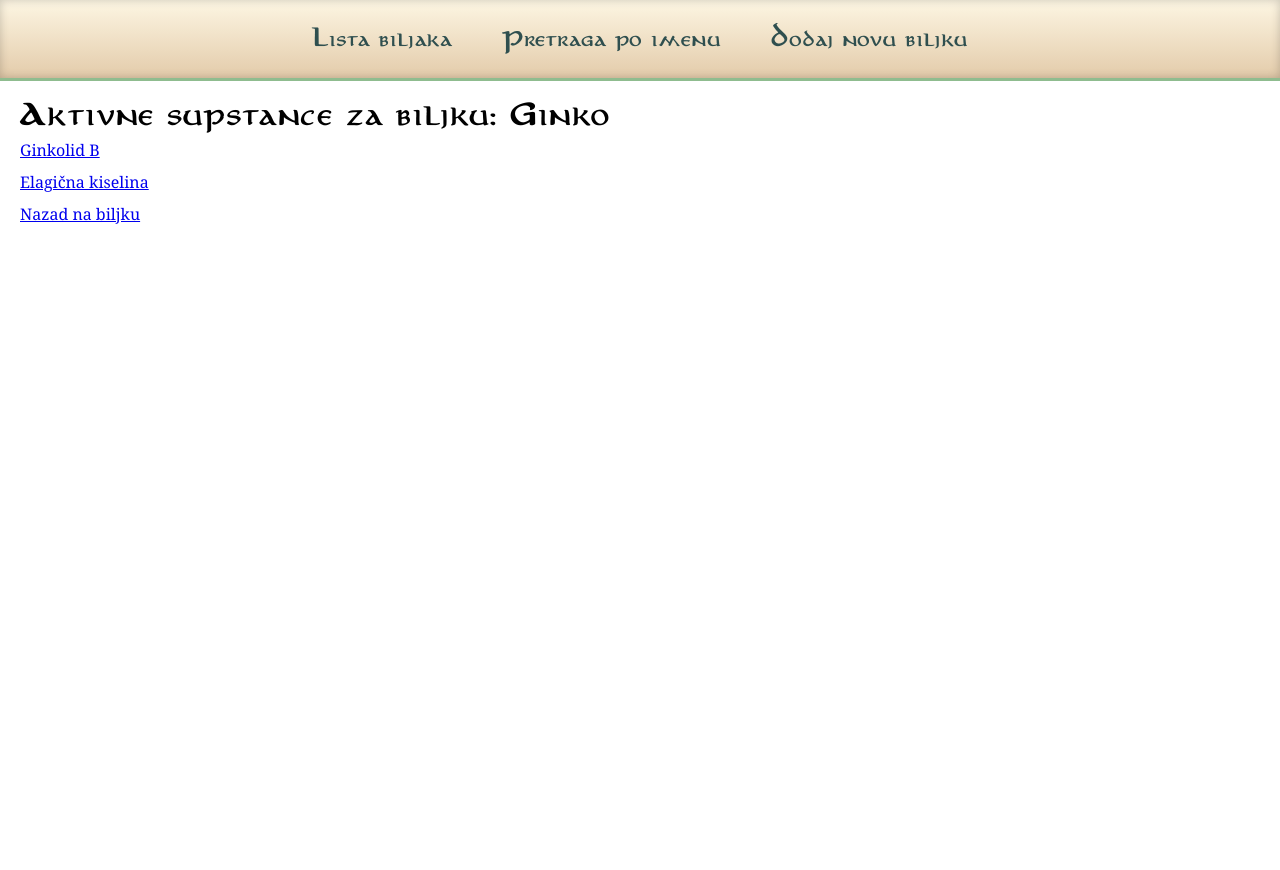
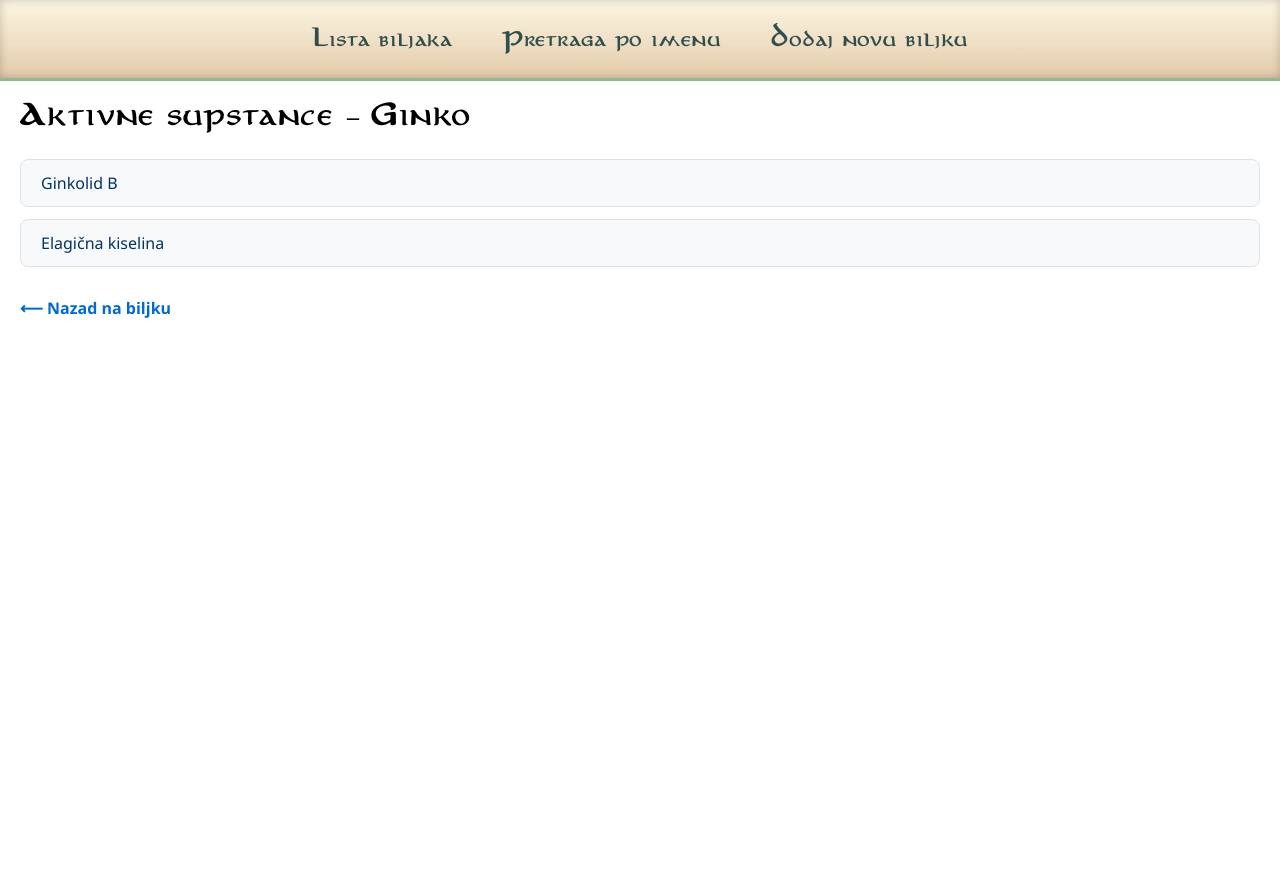
Before and after one commit to mladen21bl/FarmaFlora, a Django app: page /plants/15/compounds/ in a window 1280 px wide. Run offline with Django 4.2, Linux system fonts and the light colour scheme; data comes from the database, SQL or seed files in the repository; both versions use the stored data as it was after the commit.

Commit message:
sredjena lista

```diff
--- a/PharmaFloraApp/templates/PharmaFloraApp/compound_list.html
+++ b/PharmaFloraApp/templates/PharmaFloraApp/compound_list.html
@@ -5,27 +5,59 @@
         background-color: white;
         padding: 20px;
         min-height: 100vh;
+        font-family: "Segoe UI", sans-serif;
     }
 
-    .compound-card a {
+    .compound-list {
+        display: flex;
+        flex-direction: column;
+        gap: 12px;
+        margin-top: 20px;
+    }
+
+    .compound-link {
+        padding: 12px 20px;
+        border: 1px solid #dee2e6;
+        border-radius: 8px;
+        background-color: #f8f9fa;
+        transition: background-color 0.2s, box-shadow 0.2s;
+        font-weight: 500;
+        color: #003366;
+        text-decoration: none;
+    }
+
+    .compound-link:hover {
+        background-color: #e2e6ea;
+        box-shadow: 0 2px 6px rgba(0,0,0,0.1);
+        text-decoration: none;
+    }
+
+    .back-link {
+        margin-top: 30px;
         display: inline-block;
-        margin-bottom: 10px;
+        text-decoration: none;
+        color: #0069d9;
+        font-weight: bold;
+    }
+
+    .back-link:hover {
+        text-decoration: underline;
     }
 </style>
 
 <div class="white-background-wrapper">
     <div class="plant-details">
-        <h2>Aktivne supstance za biljku: {{ plant.name }}</h2>
-        {% for compound in compounds %}
-            <div class="compound-card">
-                <a href="{% url 'active_compound_detail' plant.pk compound.pk %}" class="tab-button">
+        <h2>Aktivne supstance – {{ plant.name }}</h2>
+        <div class="compound-list">
+            {% for compound in compounds %}
+                <a href="{% url 'active_compound_detail' plant.pk compound.pk %}" class="compound-link">
                     {{ compound.name }}
                 </a>
-            </div>
-        {% empty %}
-            <p>Nema registrovanih aktivnih supstanci za ovu biljku.</p>
-        {% endfor %}
-        <a href="{% url 'plant_detail' plant.pk %}" class="back-link">Nazad na biljku</a>
+            {% empty %}
+                <p>Nema registrovanih aktivnih supstanci za ovu biljku.</p>
+            {% endfor %}
+        </div>
+        <a href="{% url 'plant_detail' plant.pk %}" class="back-link">⟵ Nazad na biljku</a>
     </div>
 </div>
 {% endblock %}
--- a/PharmaFloraApp/templates/PharmaFloraApp/search_by_name.html
+++ b/PharmaFloraApp/templates/PharmaFloraApp/search_by_name.html
@@ -94,11 +94,12 @@
     <ul id="plant-list">
         {% for plant in plants %}
             <li class="plant-item">
+              <a href="{% url 'plant_detail' plant.pk %}">
                 {% if plant.image %}
                     <img src="{{ plant.image.url }}" alt="{{ plant.name }}">
                 {% endif %}
                 <h2 class="text-3xl text-green-800 mt-4">
-                    <a href="{% url 'plant_detail' plant.pk %}">{{ plant.name }}</a>
+                    {{ plant.name }}</a>
                     <span class="latin-name">({{ plant.latin_name }})</span>
                 </h2>
             </li>
```
Also changed, not shown: db.sqlite3.
